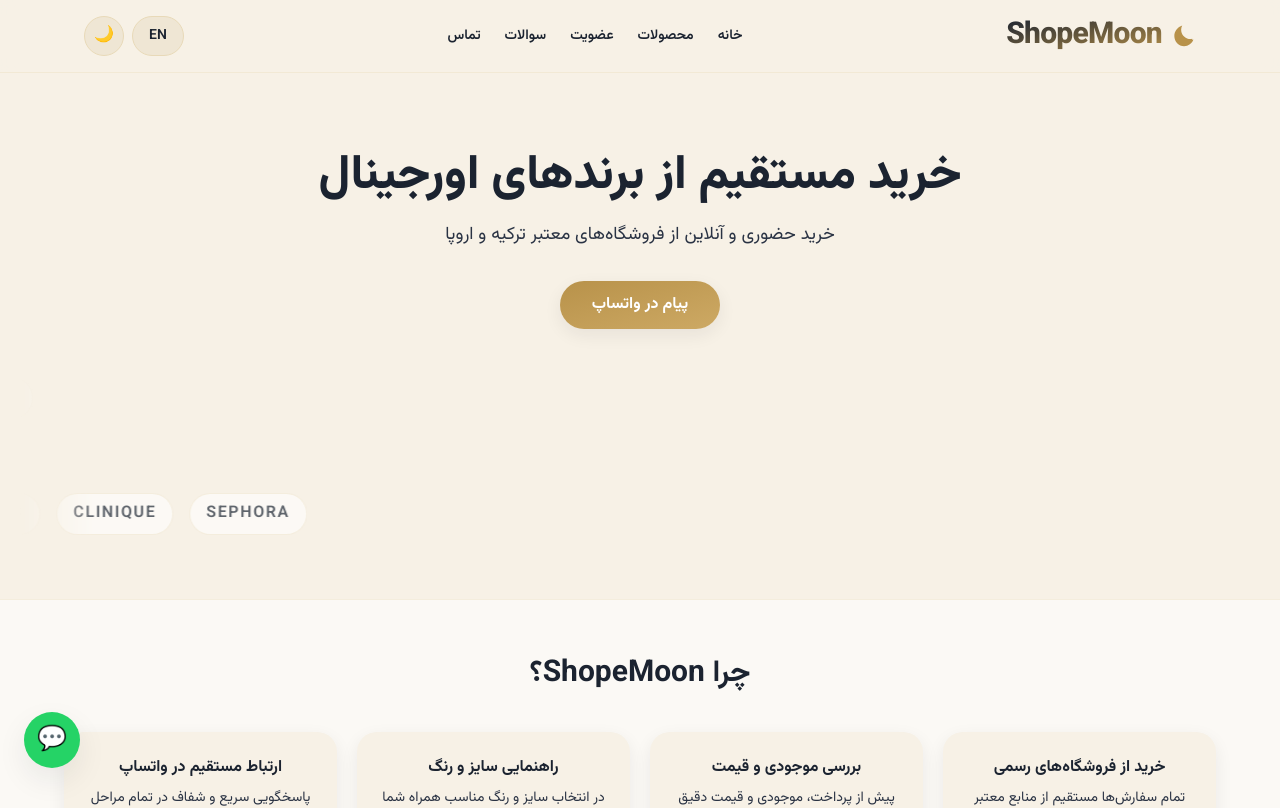
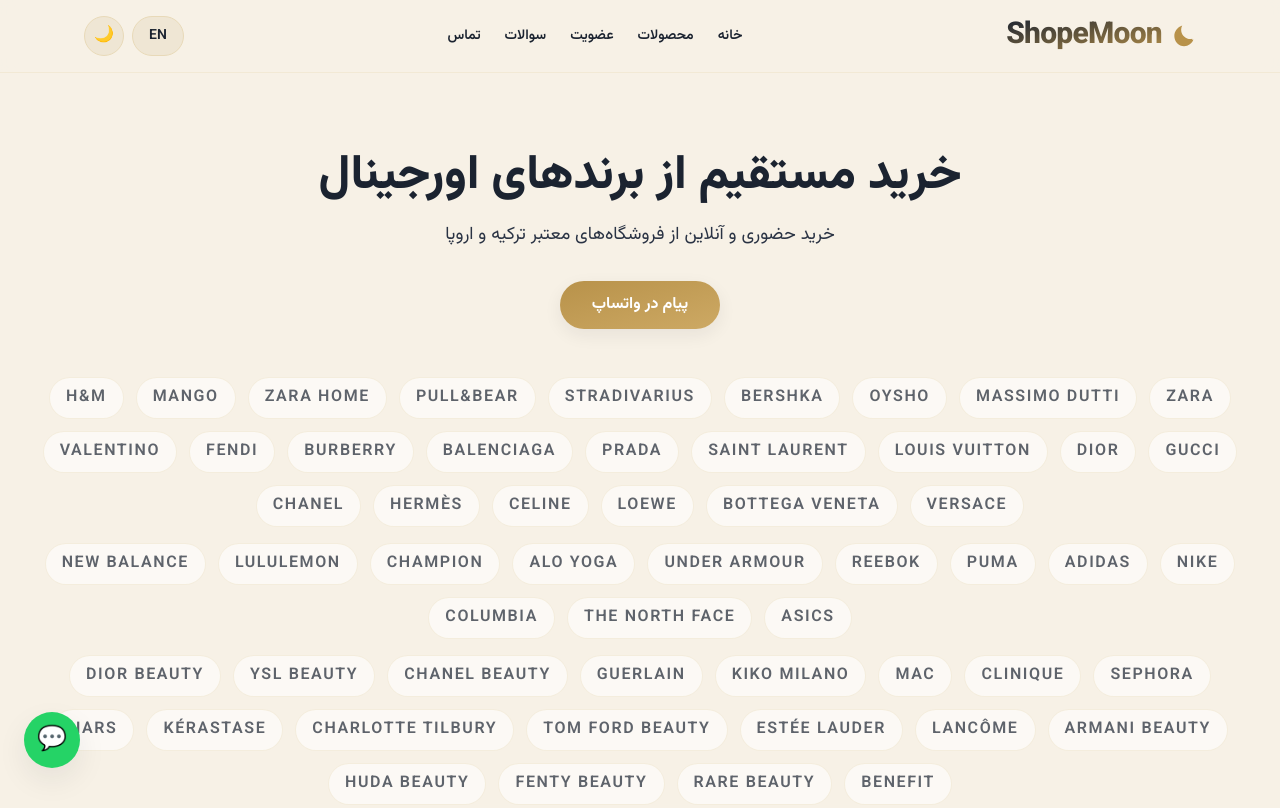
Before and after one commit to amirhesam-yazdanpanah/shopemoon-nextjs, a Next.js app: page / in a window 1280 px wide. Shown: the top 808 px of the page. Built offline with nearby package versions, Linux system fonts and the light colour scheme.

Commit message:
Remove marquee, replace with static premium brand grid (no animation)

```diff
--- a/src/app/globals.css
+++ b/src/app/globals.css
@@ -23,57 +23,7 @@ body {
   }
 }
 
-.marquee-row {
-  overflow: hidden;
-  width: 100%;
-  -webkit-mask-image: linear-gradient(to right, transparent, #000 6%, #000 94%, transparent);
-  mask-image: linear-gradient(to right, transparent, #000 6%, #000 94%, transparent);
-}
-
-.marquee-track {
-  display: flex;
-  align-items: center;
-  width: max-content;
-  gap: 16px;
-  will-change: transform;
-}
-
-.marquee-track-left {
-  animation: marquee-left 35s linear infinite;
-}
-
-.marquee-track-right {
-  animation: marquee-right 38s linear infinite;
-}
-
-.marquee-track > a {
-  position: relative;
-  flex: none;
-  white-space: nowrap;
-}
-
-/* the track holds 4 duplicated copies of the brand list, so moving by 50%
-   (= exactly 2 copy-widths) lands on a pixel-identical repeat: seamless,
-   infinite, no blank tail */
-@keyframes marquee-left {
-  from {
-    transform: translateX(0);
-  }
-  to {
-    transform: translateX(-50%);
-  }
-}
-
-@keyframes marquee-right {
-  from {
-    transform: translateX(-50%);
-  }
-  to {
-    transform: translateX(0);
-  }
-}
-
-.marquee-track .tooltip {
+.tooltip {
   position: absolute;
   bottom: calc(100% + 10px);
   left: 50%;
@@ -91,13 +41,7 @@ body {
   z-index: 20;
 }
 
-.marquee-track a:hover .tooltip,
-.marquee-track a:focus-visible .tooltip {
+a:hover .tooltip,
+a:focus-visible .tooltip {
   opacity: 1;
 }
-
-@media (prefers-reduced-motion: reduce) {
-  .marquee-track {
-    animation: none;
-  }
-}
--- /dev/null
+++ b/src/components/BrandGrid.tsx
@@ -0,0 +1,35 @@
+import { fashionBrands, sportsBrands, beautyBrands, type BrandLink } from "@/lib/dictionary";
+
+const CARD_CLASS =
+  "relative inline-flex shrink-0 cursor-pointer items-center gap-1.5 rounded-full border border-gold-soft/40 bg-white/60 px-4 py-2 text-sm font-semibold uppercase tracking-widest text-navy/70 transition duration-200 hover:scale-105 hover:border-gold hover:bg-white hover:shadow-soft focus-visible:outline-none focus-visible:ring-2 focus-visible:ring-gold focus-visible:ring-offset-2 dark:bg-navy-soft/40 dark:text-cream/70 dark:hover:bg-navy-soft sm:text-base";
+
+function BrandGridRow({ brands }: { brands: BrandLink[] }) {
+  return (
+    <div className="flex flex-wrap items-center justify-center gap-3">
+      {brands.map((brand) => (
+        <a
+          key={brand.name}
+          href={brand.url}
+          target="_blank"
+          rel="noopener noreferrer"
+          title="برو به فروشگاه رسمی"
+          aria-label={`برو به فروشگاه رسمی ${brand.name}`}
+          className={CARD_CLASS}
+        >
+          {brand.name}
+          <span className="tooltip">برو به فروشگاه رسمی</span>
+        </a>
+      ))}
+    </div>
+  );
+}
+
+export function BrandGrid() {
+  return (
+    <div className="flex flex-col gap-4">
+      <BrandGridRow brands={fashionBrands} />
+      <BrandGridRow brands={sportsBrands} />
+      <BrandGridRow brands={beautyBrands} />
+    </div>
+  );
+}
--- a/src/components/BrandMarquee.tsx
+++ /dev/null
@@ -1,50 +0,0 @@
-import { fashionBrands, sportsBrands, beautyBrands, type BrandLink } from "@/lib/dictionary";
-
-const CARD_CLASS =
-  "relative inline-flex shrink-0 cursor-pointer items-center gap-1.5 rounded-full border border-gold-soft/40 bg-white/60 px-4 py-2 text-sm font-semibold uppercase tracking-widest text-navy/70 transition duration-200 hover:scale-105 hover:border-gold hover:bg-white hover:shadow-soft focus-visible:outline-none focus-visible:ring-2 focus-visible:ring-gold focus-visible:ring-offset-2 dark:bg-navy-soft/40 dark:text-cream/70 dark:hover:bg-navy-soft sm:text-base";
-
-function BrandMarqueeRow({
-  brands,
-  direction,
-  duration,
-}: {
-  brands: BrandLink[];
-  direction: "left" | "right";
-  duration: number;
-}) {
-  const brandsX4 = [...brands, ...brands, ...brands, ...brands];
-
-  return (
-    <div className="marquee-row">
-      <div
-        className={`marquee-track ${direction === "left" ? "marquee-track-left" : "marquee-track-right"}`}
-        style={{ animationDuration: `${duration}s` }}
-      >
-        {brandsX4.map((brand, index) => (
-          <a
-            key={`${brand.name}-${index}`}
-            href={brand.url}
-            target="_blank"
-            rel="noopener noreferrer"
-            title="برو به فروشگاه رسمی"
-            aria-label={`برو به فروشگاه رسمی ${brand.name}`}
-            className={CARD_CLASS}
-          >
-            {brand.name}
-            <span className="tooltip">برو به فروشگاه رسمی</span>
-          </a>
-        ))}
-      </div>
-    </div>
-  );
-}
-
-export function BrandMarquee() {
-  return (
-    <div className="flex flex-col gap-4">
-      <BrandMarqueeRow brands={fashionBrands} direction="left" duration={35} />
-      <BrandMarqueeRow brands={sportsBrands} direction="right" duration={38} />
-      <BrandMarqueeRow brands={beautyBrands} direction="left" duration={42} />
-    </div>
-  );
-}
--- a/src/components/Hero.tsx
+++ b/src/components/Hero.tsx
@@ -2,7 +2,7 @@
 
 import { useLocale } from "@/context/providers";
 import { whatsappLink } from "@/lib/dictionary";
-import { BrandMarquee } from "./BrandMarquee";
+import { BrandGrid } from "./BrandGrid";
 
 export function Hero() {
   const { dict } = useLocale();
@@ -30,7 +30,7 @@ export function Hero() {
       </div>
 
       <div className="mt-12">
-        <BrandMarquee />
+        <BrandGrid />
       </div>
     </section>
   );
```
